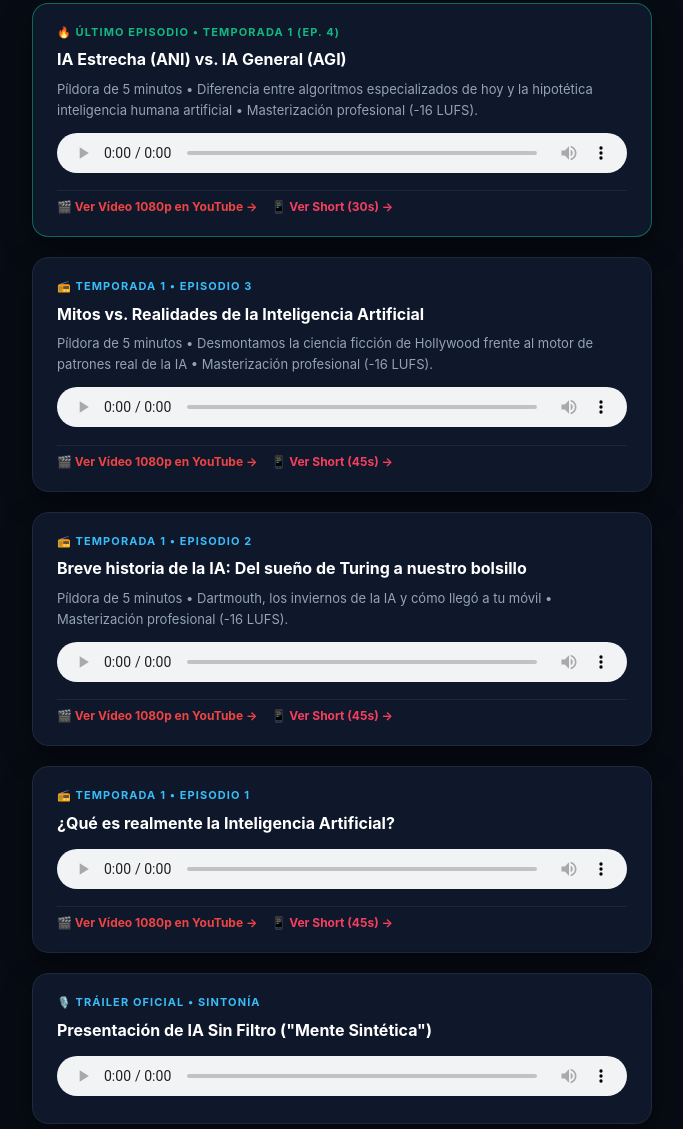
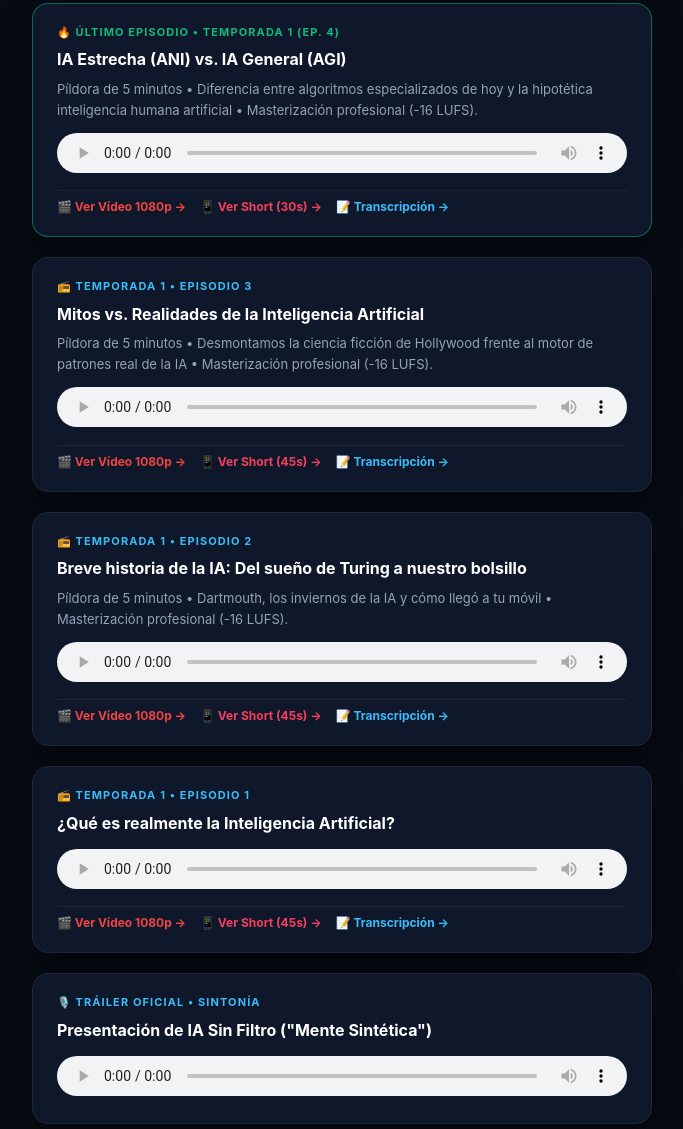
Before and after one commit to mgjosea/ia-sin-filtro-podcast, a plain HTML site: page index.html in a window 1280 px wide. Shown: the part 882-2011 px from the top of the page, without its empty margins (298-981 px from the left). Drawn offline with Linux system fonts and the light colour scheme.

Commit message:
feat: add direct transcript buttons to all episodes on web player

```diff
--- a/index.html
+++ b/index.html
@@ -413,12 +413,15 @@
           <source src="episodes/Temporada_1_Episodio_4_IA_Estrecha_ANI_vs_IA_General_AGI.mp3?v=1" type="audio/mpeg">
           Tu navegador no soporta el reproductor de audio.
         </audio>
-        <div style="display: flex; gap: 14px; align-items: center; padding-top: 6px; border-top: 1px solid rgba(255,255,255,0.06); font-size: 12px; font-weight: 700;">
+        <div style="display: flex; gap: 14px; align-items: center; padding-top: 6px; border-top: 1px solid rgba(255,255,255,0.06); font-size: 12px; font-weight: 700; flex-wrap: wrap;">
           <a href="https://youtu.be/5D9J7wbxoyw" target="_blank" rel="noopener" style="color: #ef4444; text-decoration: none; display: inline-flex; align-items: center; gap: 4px;">
-            🎬 Ver Vídeo 1080p en YouTube &rarr;
+            🎬 Ver Vídeo 1080p &rarr;
           </a>
           <a href="https://youtube.com/shorts/Gis1m2kYyrU" target="_blank" rel="noopener" style="color: #f43f5e; text-decoration: none; display: inline-flex; align-items: center; gap: 4px;">
             📱 Ver Short (30s) &rarr;
+          </a>
+          <a href="transcripts/guion_ep04.txt" target="_blank" rel="noopener" style="color: #38bdf8; text-decoration: none; display: inline-flex; align-items: center; gap: 4px;">
+            📝 Transcripción &rarr;
           </a>
         </div>
       </div>
@@ -431,12 +434,15 @@
           <source src="episodes/Temporada_1_Episodio_3_Mitos_vs_Realidades_de_la_Inteligencia_Artificial.mp3?v=3" type="audio/mpeg">
           Tu navegador no soporta el reproductor de audio.
         </audio>
-        <div style="display: flex; gap: 14px; align-items: center; padding-top: 6px; border-top: 1px solid rgba(255,255,255,0.06); font-size: 12px; font-weight: 700;">
+        <div style="display: flex; gap: 14px; align-items: center; padding-top: 6px; border-top: 1px solid rgba(255,255,255,0.06); font-size: 12px; font-weight: 700; flex-wrap: wrap;">
           <a href="https://youtu.be/5XNrgmXdGKE" target="_blank" rel="noopener" style="color: #ef4444; text-decoration: none; display: inline-flex; align-items: center; gap: 4px;">
-            🎬 Ver Vídeo 1080p en YouTube &rarr;
+            🎬 Ver Vídeo 1080p &rarr;
           </a>
           <a href="https://youtube.com/shorts/Mguy_63KV3s" target="_blank" rel="noopener" style="color: #f43f5e; text-decoration: none; display: inline-flex; align-items: center; gap: 4px;">
             📱 Ver Short (45s) &rarr;
+          </a>
+          <a href="transcripts/guion_ep03.txt" target="_blank" rel="noopener" style="color: #38bdf8; text-decoration: none; display: inline-flex; align-items: center; gap: 4px;">
+            📝 Transcripción &rarr;
           </a>
         </div>
       </div>
@@ -449,12 +455,15 @@
           <source src="episodes/Temporada_1_Episodio_2_Breve_historia_de_la_IA_Del_sueno_de_Turing_a_nuestro_bolsillo.mp3?v=11" type="audio/mpeg">
           Tu navegador no soporta el reproductor de audio.
         </audio>
-        <div style="display: flex; gap: 14px; align-items: center; padding-top: 6px; border-top: 1px solid rgba(255,255,255,0.06); font-size: 12px; font-weight: 700;">
+        <div style="display: flex; gap: 14px; align-items: center; padding-top: 6px; border-top: 1px solid rgba(255,255,255,0.06); font-size: 12px; font-weight: 700; flex-wrap: wrap;">
           <a href="https://youtu.be/teKFPxBZ0MY" target="_blank" rel="noopener" style="color: #ef4444; text-decoration: none; display: inline-flex; align-items: center; gap: 4px;">
-            🎬 Ver Vídeo 1080p en YouTube &rarr;
+            🎬 Ver Vídeo 1080p &rarr;
           </a>
           <a href="https://youtube.com/shorts/5QFpT_E-INc" target="_blank" rel="noopener" style="color: #f43f5e; text-decoration: none; display: inline-flex; align-items: center; gap: 4px;">
             📱 Ver Short (45s) &rarr;
+          </a>
+          <a href="transcripts/guion_ep02.txt" target="_blank" rel="noopener" style="color: #38bdf8; text-decoration: none; display: inline-flex; align-items: center; gap: 4px;">
+            📝 Transcripción &rarr;
           </a>
         </div>
       </div>
@@ -466,12 +475,15 @@
           <source src="episodes/Temporada_1_Episodio_1__Que_es_realmente_la_Inteligencia_Artificial_.mp3?v=11" type="audio/mpeg">
           Tu navegador no soporta el reproductor de audio.
         </audio>
-        <div style="display: flex; gap: 14px; align-items: center; padding-top: 6px; border-top: 1px solid rgba(255,255,255,0.06); font-size: 12px; font-weight: 700;">
+        <div style="display: flex; gap: 14px; align-items: center; padding-top: 6px; border-top: 1px solid rgba(255,255,255,0.06); font-size: 12px; font-weight: 700; flex-wrap: wrap;">
           <a href="https://youtu.be/pML8hddbp48" target="_blank" rel="noopener" style="color: #ef4444; text-decoration: none; display: inline-flex; align-items: center; gap: 4px;">
-            🎬 Ver Vídeo 1080p en YouTube &rarr;
+            🎬 Ver Vídeo 1080p &rarr;
           </a>
           <a href="https://youtube.com/shorts/_Vaze1GxP78" target="_blank" rel="noopener" style="color: #f43f5e; text-decoration: none; display: inline-flex; align-items: center; gap: 4px;">
             📱 Ver Short (45s) &rarr;
+          </a>
+          <a href="transcripts/guion_ep01.txt" target="_blank" rel="noopener" style="color: #38bdf8; text-decoration: none; display: inline-flex; align-items: center; gap: 4px;">
+            📝 Transcripción &rarr;
           </a>
         </div>
       </div>
```
